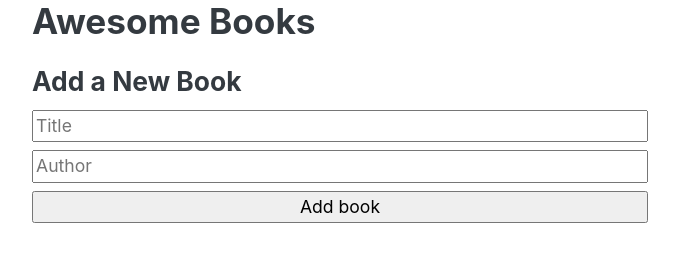
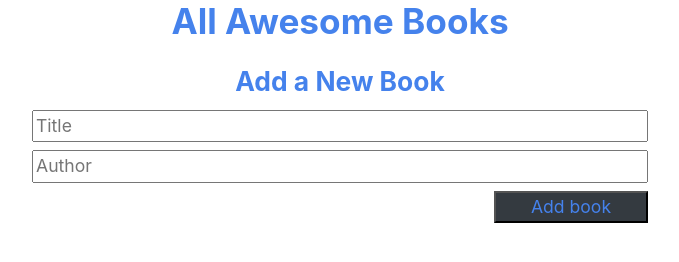
Before and after one commit to memelopez/books-awesome, a website: page index.html in a window 1280 px wide. Shown: the whole page, without its empty margins (300-979 px from the left). Drawn offline with nearby package versions, Linux system fonts and the light colour scheme.

Commit message:
aligne button right and center texts

```diff
--- a/index.html
+++ b/index.html
@@ -15,15 +15,15 @@
     <div class="row">
       <div class="col-6 m-auto box">
         <div id="div4list">
-          <h2 class="">Awesome Books</h2>
+          <h2 class="text-primary text-center">All Awesome Books</h2>
           <ul id="book-list" class="book-list py-2 px-0 m-0"></ul>
         </div>
         <div id="div4form">
-          <form action="submit" id="book-form" class="book-form d-flex flex-column">
-            <h4 class="">Add a New Book</h4>
-            <input type="text" class=" my-1" id="book-title" placeholder="Title">
-            <input type="text" class=" my-1" id="book-author" placeholder="Author">
-            <input type="submit" value="Add book" class=" my-1">
+          <form action="submit" id="book-form" class="book-form d-flex align-items-end flex-column">
+            <h4 class="text-center w-100 text-primary">Add a New Book</h4>
+            <input type="text" class=" my-1 w-100" id="book-title" placeholder="Title">
+            <input type="text" class=" my-1 w-100" id="book-author" placeholder="Author">
+            <input type="submit" value="Add book" class="my-1 bg-dark text-primary w-25 mr-auto">
           </form>
         </div>
       </div>
```
